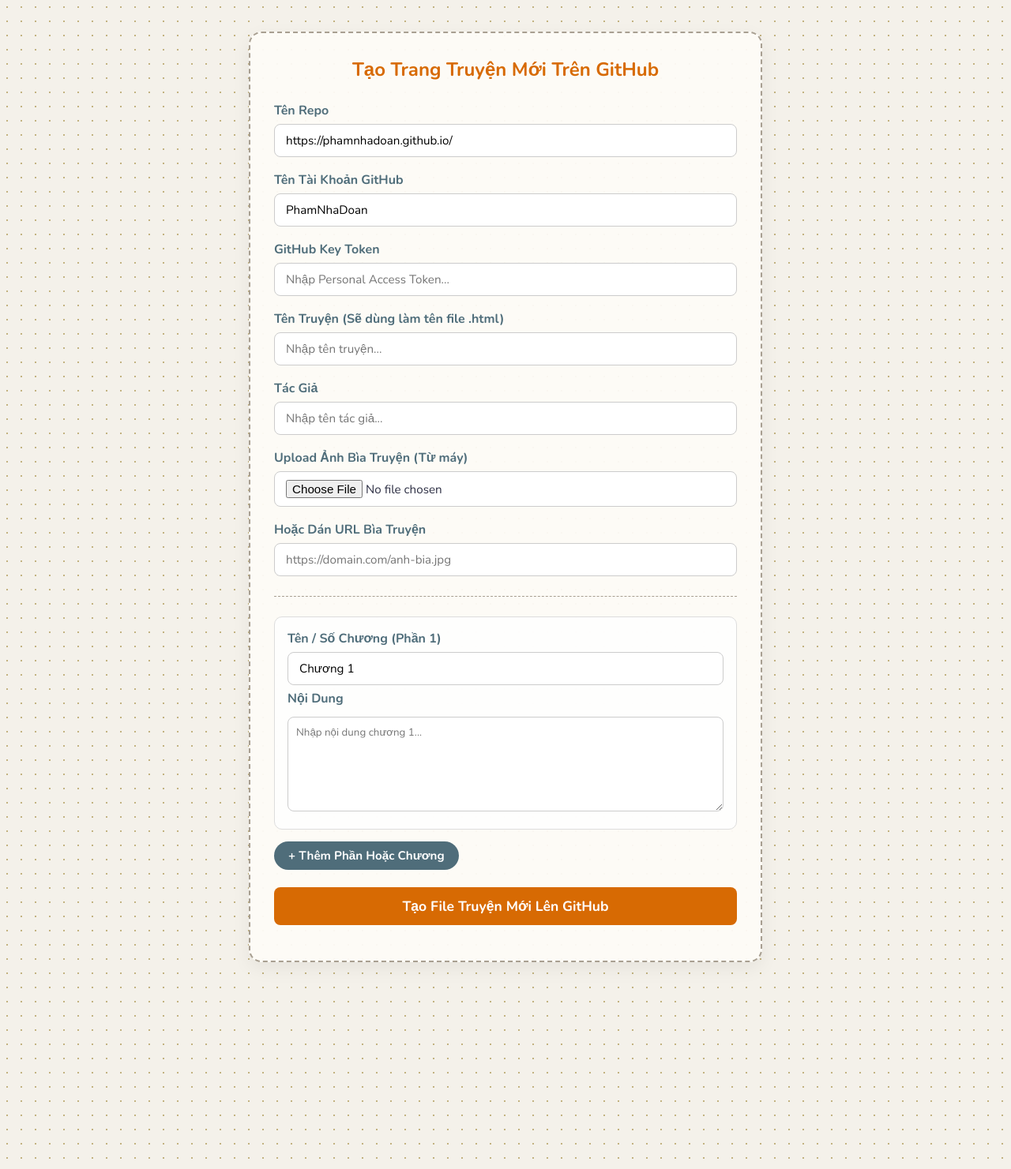
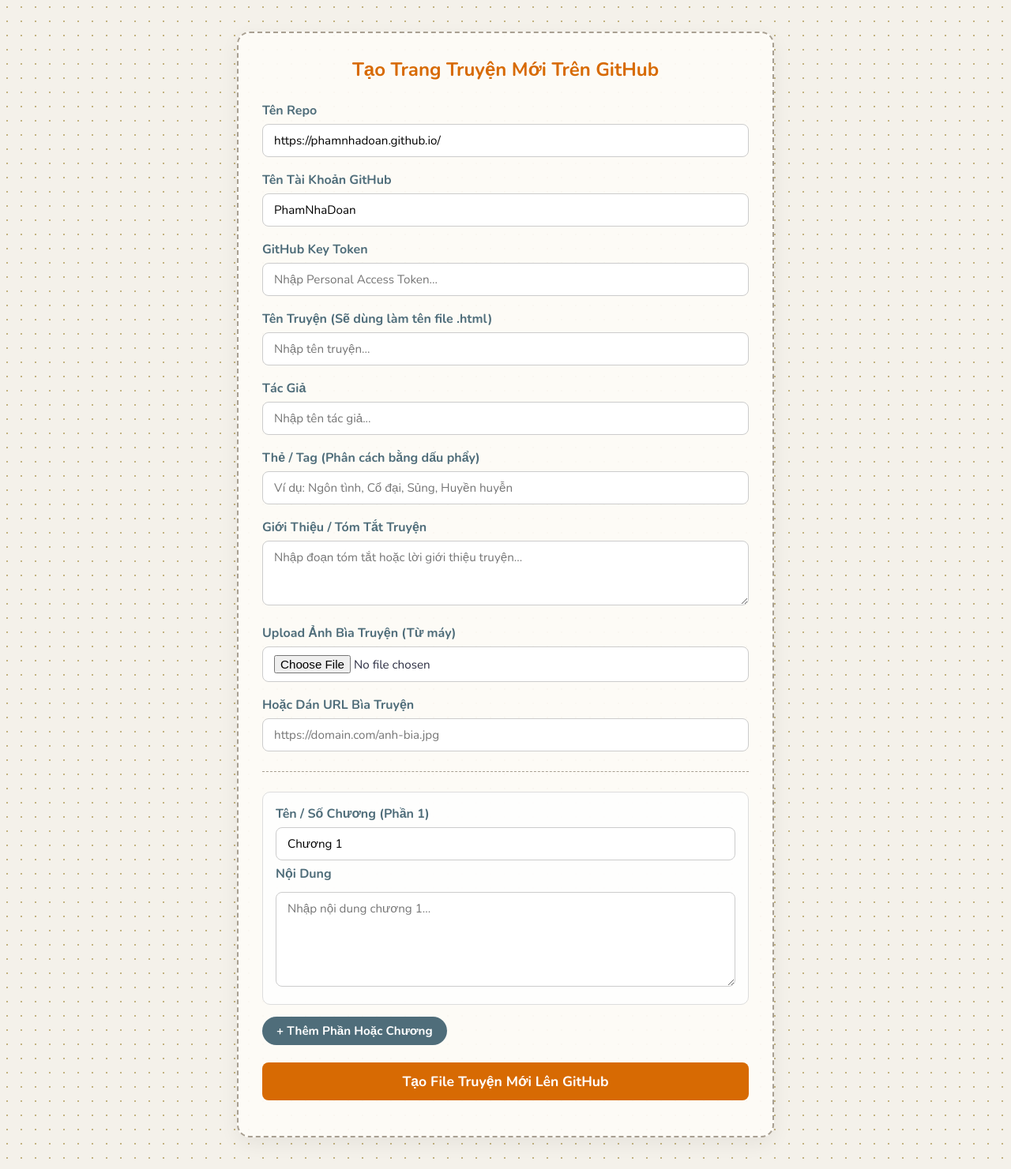
Before and after one commit to PhamNhaDoan/phamnhadoan.github.io, a Jekyll site: the page read/index2.html, which Jekyll copies as it is, in a window 1280 px wide. Shown: the whole page at 79% size. Built offline with Jekyll 4.4.1, drawn with Linux system fonts in a browser that asks for light colours.

Commit message:
Refactor CSS styles and update HTML structure

```diff
--- a/read/index2.html
+++ b/read/index2.html
@@ -32,7 +30,7 @@
         }
 
         .container {
-            max-width: 650px;
+            max-width: 680px;
             margin: 0 auto;
             background: var(--cream-bg);
             border: 2px dashed var(--border-dash);
@@ -49,9 +47,7 @@
             font-weight: 700;
         }
 
-        .form-group {
-            margin-bottom: 18px;
-        }
+        .form-group { margin-bottom: 18px; }
 
         label {
             display: block;
@@ -60,7 +56,7 @@
             color: var(--accent-green);
         }
 
-        input[type="text"], input[type="password"], input[type="file"] {
+        input[type="text"], input[type="password"], input[type="file"], textarea {
             width: 100%;
             padding: 10px 14px;
             border: 1px solid #ccc;
@@ -71,9 +67,9 @@
             background: #fff;
         }
 
-        input:focus {
-            border-color: var(--accent-green);
-        }
+        input:focus, textarea:focus { border-color: var(--accent-green); }
+
+        textarea { resize: vertical; }
 
         .chapter-box {
             background: rgba(255, 255, 255, 0.8);
@@ -83,17 +79,7 @@
             margin-bottom: 15px;
         }
 
-        .chapter-box textarea {
-            width: 100%;
-            height: 120px;
-            padding: 10px;
-            border: 1px solid #ccc;
-            border-radius: 8px;
-            font-family: inherit;
-            resize: vertical;
-            margin-top: 6px;
-            outline: none;
-        }
+        .chapter-box textarea { height: 120px; margin-top: 6px; }
 
         .add-chap-btn {
             background: var(--accent-green);
@@ -174,6 +156,16 @@
         </div>
 
         <div class="form-group">
+            <label>Thẻ / Tag (Phân cách bằng dấu phẩy)</label>
+            <input type="text" id="storyTags" placeholder="Ví dụ: Ngôn tình, Cổ đại, Sủng, Huyền huyễn">
+        </div>
+
+        <div class="form-group">
+            <label>Giới Thiệu / Tóm Tắt Truyện</label>
+            <textarea id="storySummary" rows="3" placeholder="Nhập đoạn tóm tắt hoặc lời giới thiệu truyện..."></textarea>
+        </div>
+
+        <div class="form-group">
             <label>Upload Ảnh Bìa Truyện (Từ máy)</label>
             <input type="file" id="coverFile" accept="image/*">
         </div>
@@ -274,14 +264,24 @@
         const token = document.getElementById('githubToken').value.trim();
         const title = document.getElementById('storyTitle').value.trim();
         const author = document.getElementById('storyAuthor').value.trim();
+        const rawTags = document.getElementById('storyTags').value.trim();
+        const summary = document.getElementById('storySummary').value.trim();
         const coverSrc = await getCoverSrc();
 
         localStorage.setItem('gh_token_reviewconvert', token);
 
-        // Đảm bảo trỏ đúng Repo
         const repo = "phamnhadoan.github.io";
 
-        // Gom danh sách các chương
+        // Biến đổi chuỗi tags thành HTML
+        let tagsHtml = '';
+        if (rawTags) {
+            tagsHtml = rawTags.split(',')
+                .map(t => t.trim())
+                .filter(t => t.length > 0)
+                .map(t => `<span class="tag-item">${escapeHtml(t)}</span>`)
+                .join('\n                    ');
+        }
+
         const chapBoxes = document.querySelectorAll('.chapter-box');
         const chapters = [];
         chapBoxes.forEach((box, idx) => {
@@ -346,7 +343,7 @@
 
         .story-header {
             border-bottom: 1px dashed var(--border-dash);
-            padding-bottom: 15px;
+            padding-bottom: 20px;
             margin-bottom: 20px;
             display: grid;
             grid-template-columns: 180px 1fr;
@@ -360,7 +357,7 @@
 
         .cover-wrapper {
             width: 100%;
-            height: 240px;
+            height: 250px;
             border: 1px dashed var(--border-dash);
             padding: 5px;
             border-radius: 10px;
@@ -389,13 +386,40 @@
 
         .story-author { font-size: 1.05rem; color: var(--accent-green); font-weight: 600; }
 
+        .story-tags {
+            display: flex;
+            flex-wrap: wrap;
+            gap: 6px;
+            margin-top: 4px;
+        }
+
+        .tag-item {
+            background: #e2ddd5;
+            color: var(--text-color);
+            padding: 2px 10px;
+            border-radius: 12px;
+            font-size: 0.85rem;
+            font-weight: 600;
+        }
+
+        .story-summary {
+            background: rgba(255, 255, 255, 0.7);
+            border-left: 3px solid var(--primary-color);
+            padding: 10px 14px;
+            border-radius: 4px;
+            font-size: 0.95rem;
+            color: #555;
+            font-style: italic;
+            margin-top: 6px;
+        }
+
         .bookmark-btn {
             align-self: flex-start;
-            margin-top: 10px;
+            margin-top: 8px;
             background: transparent;
             border: 1px solid var(--primary-color);
             color: var(--primary-color);
-            padding: 8px 18px;
+            padding: 6px 16px;
             border-radius: 20px;
             cursor: pointer;
             font-family: inherit;
@@ -499,7 +523,7 @@
 <body>
 
 <div class="container">
-    <article class="story-container" id="story-main">
+    <article class="story-container">
         <div class="story-header">
             <div class="cover-wrapper">
                 <img src="${coverSrc}" alt="Bìa truyện" class="cover-img">
@@ -507,6 +531,15 @@
             <div class="story-title-group">
                 <h1 class="story-title">${escapeHtml(title)}</h1>
                 <div class="story-author">Tác giả: ${escapeHtml(author)}</div>
+
+                ${tagsHtml ? `<div class="story-tags">
+                    ${tagsHtml}
+                </div>` : ''}
+
+                ${summary ? `<div class="story-summary">
+                    Giới thiệu: ${escapeHtml(summary)}
+                </div>` : ''}
+
                 <button class="bookmark-btn" onclick="toggleBookmark()">
                     <span class="bm-icon">★</span> <span class="bm-text">Bookmark</span>
                 </button>
```
Also changed, not shown: other parts of read/index2.html (+8 -20 lines).
